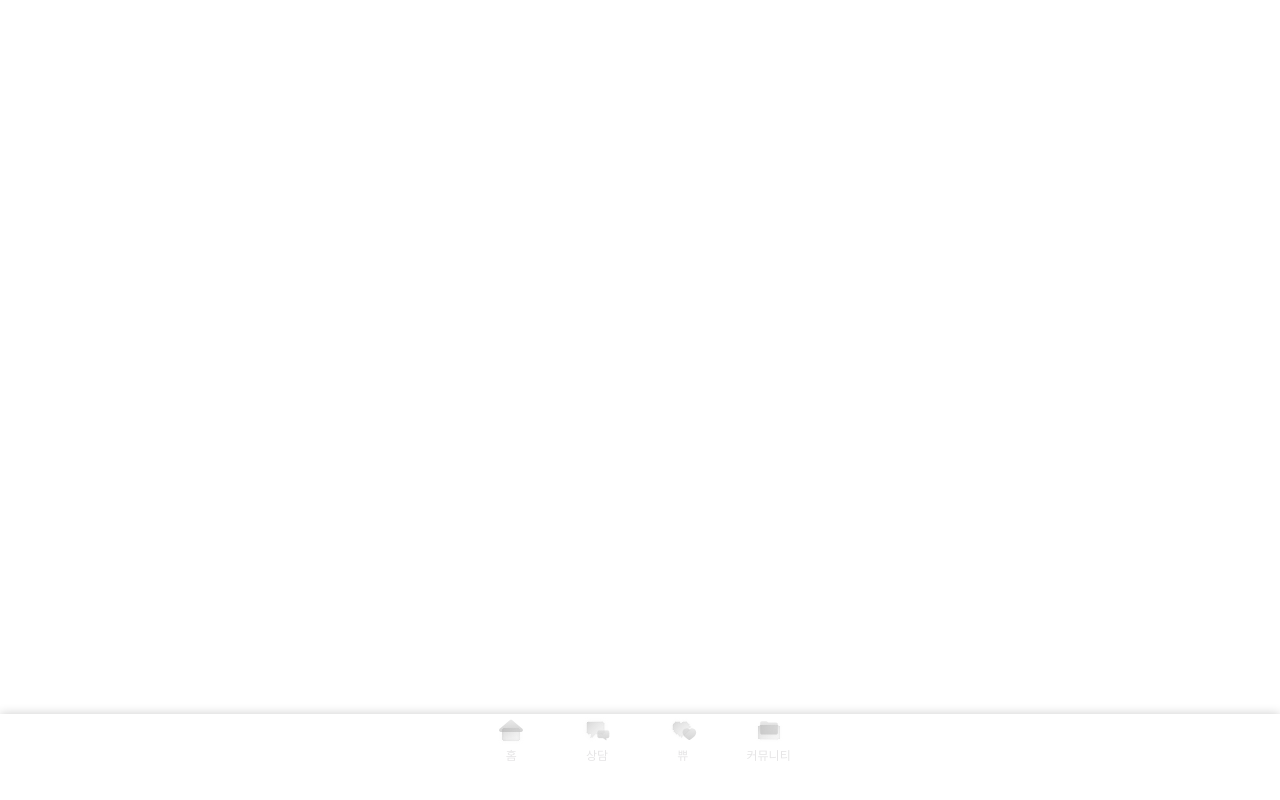
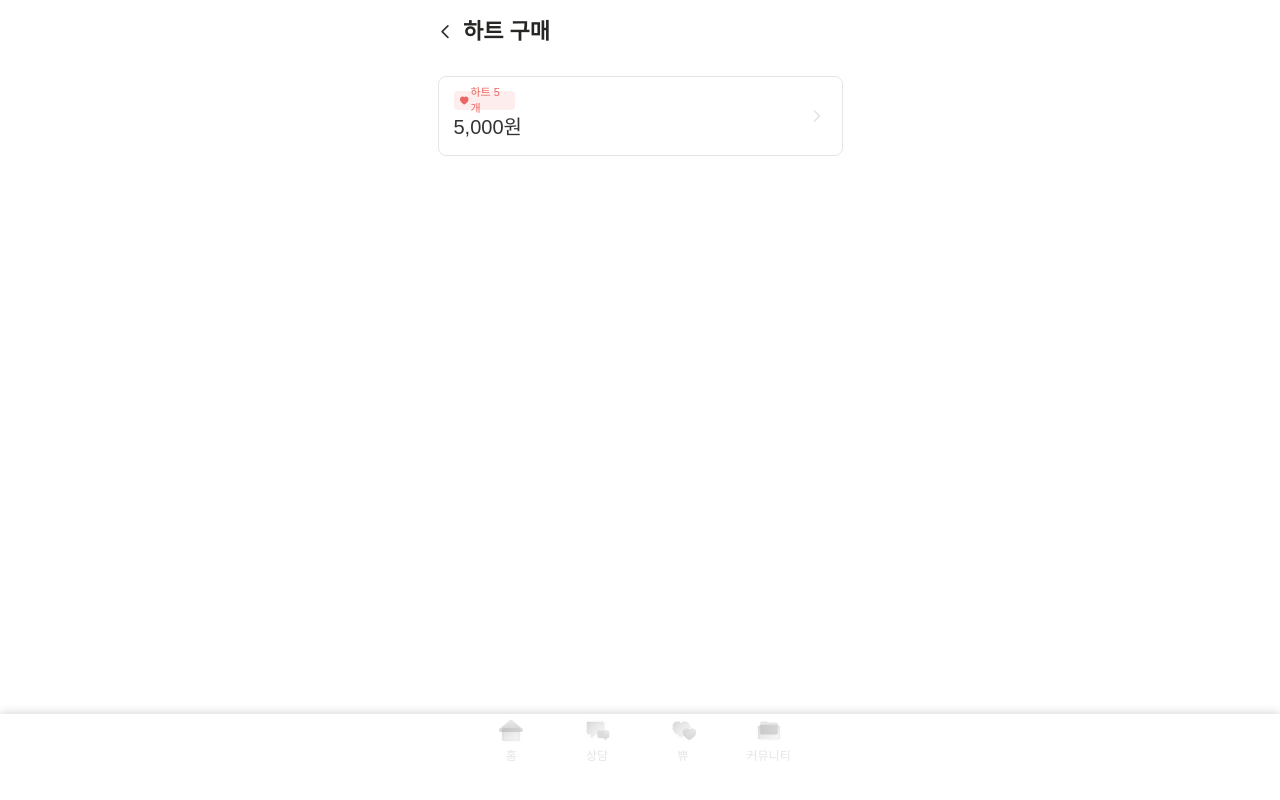
Before and after one commit to KDT-2024-FirstStep-Team/first-step-frontend, a React (Vite) app: page /buy in a window 1280 px wide. Before the commit this address had no page. Built offline with nearby package versions, Linux system fonts and the light colour scheme; a web font is replaced by a local one.

Commit message:
feat: BuyCard 컴포넌트 구현 - 구매 페이지 생성 - 라우터 연결 - BuyCard 컴포넌트 구현 Resolves: #31

```diff
--- /dev/null
+++ b/src/components/BuyCard.tsx
@@ -0,0 +1,77 @@
+import styled from 'styled-components';
+
+interface BuyCardProps {
+  heart: number;
+  amount: number;
+}
+
+const BuyCard = ({ heart, amount }: BuyCardProps) => {
+  return (
+    <CardContainer>
+      <LeftContainer>
+        <HeartContainer>
+          <HeartIcon src="/icons/heart.svg" alt="Heart"></HeartIcon>
+          <Heart>하트 {heart}개</Heart>
+        </HeartContainer>
+        <Amount>{amount.toLocaleString()}원</Amount>
+      </LeftContainer>
+      <ChevronIcon src="/icons/chevron-right.svg" alt="Right"></ChevronIcon>
+    </CardContainer>
+  );
+};
+
+const CardContainer = styled.div`
+  height: 80px;
+  width: 90%;
+  margin: 12px auto 0px auto;
+  padding: 15px;
+  background-color: var(--gr100);
+  border: 0.75px solid var(--gr70);
+  border-radius: 8px;
+  display: flex;
+  align-items: center;
+`;
+
+const LeftContainer = styled.div`
+  display: flex;
+  flex-direction: column;
+  gap: 2px;
+`;
+
+const HeartContainer = styled.div`
+  background-color: var(--pr40);
+  border-radius: 4px;
+  width: 61px;
+  height: 19px;
+  padding: 4px 6px;
+  display: flex;
+  justify-content: center;
+  align-items: center;
+  gap: 2px;
+`;
+
+const HeartIcon = styled.img`
+  width: 9px;
+  height: auto;
+`;
+
+const ChevronIcon = styled.img`
+  width: 20px;
+  height: auto;
+
+  margin-left: auto;
+`;
+
+const Heart = styled.p`
+  color: var(--pr10);
+  font-weight: 500;
+  font-size: 11px;
+`;
+
+const Amount = styled.span`
+  color: var(--gr30);
+  font-weight: 500;
+  font-size: 20px;
+`;
+
+export default BuyCard;
--- a/src/index.css
+++ b/src/index.css
@@ -35,7 +35,7 @@
   position: relative;
   margin: 0 auto;
   height: 100dvh;
-  max-width: 600px;
+  max-width: 450px;
   font-weight: 400;
   color: var(--gr10);
 }
--- /dev/null
+++ b/src/pages/Buy.tsx
@@ -0,0 +1,13 @@
+import BackHeader from '@/components/BackHeader';
+import BuyCard from '@/components/BuyCard';
+
+const Buy = () => {
+  return (
+    <>
+      <BackHeader title="하트 구매" />
+      <BuyCard heart={5} amount={5000} />
+    </>
+  );
+};
+
+export default Buy;
--- a/src/routes/Router.tsx
+++ b/src/routes/Router.tsx
@@ -13,6 +13,8 @@ import Password from '@/pages/Password.tsx';
 import Counselor from '@/pages/Counselor.tsx';
 import CounselorChatBot from '@/pages/CounselorChatBot.tsx';
 import UserGuide from '@/pages/UserGuide.tsx';
+import Buy from '@/pages/Buy.tsx';
+import MyHeart from '@/pages/MyHeart.tsx';
 
 function Router() {
   return (
@@ -31,6 +33,8 @@ function Router() {
       <Route path="/signup" element={<SignUp />} />
       <Route path="/password" element={<Password />} />
       <Route path="/user-guide" element={<UserGuide />} />
+      <Route path="/buy" element={<Buy />} />
+      <Route path="/my-heart" element={<MyHeart />} />
       {/* 추가 라우트 */}
     </Routes>
   );
```
